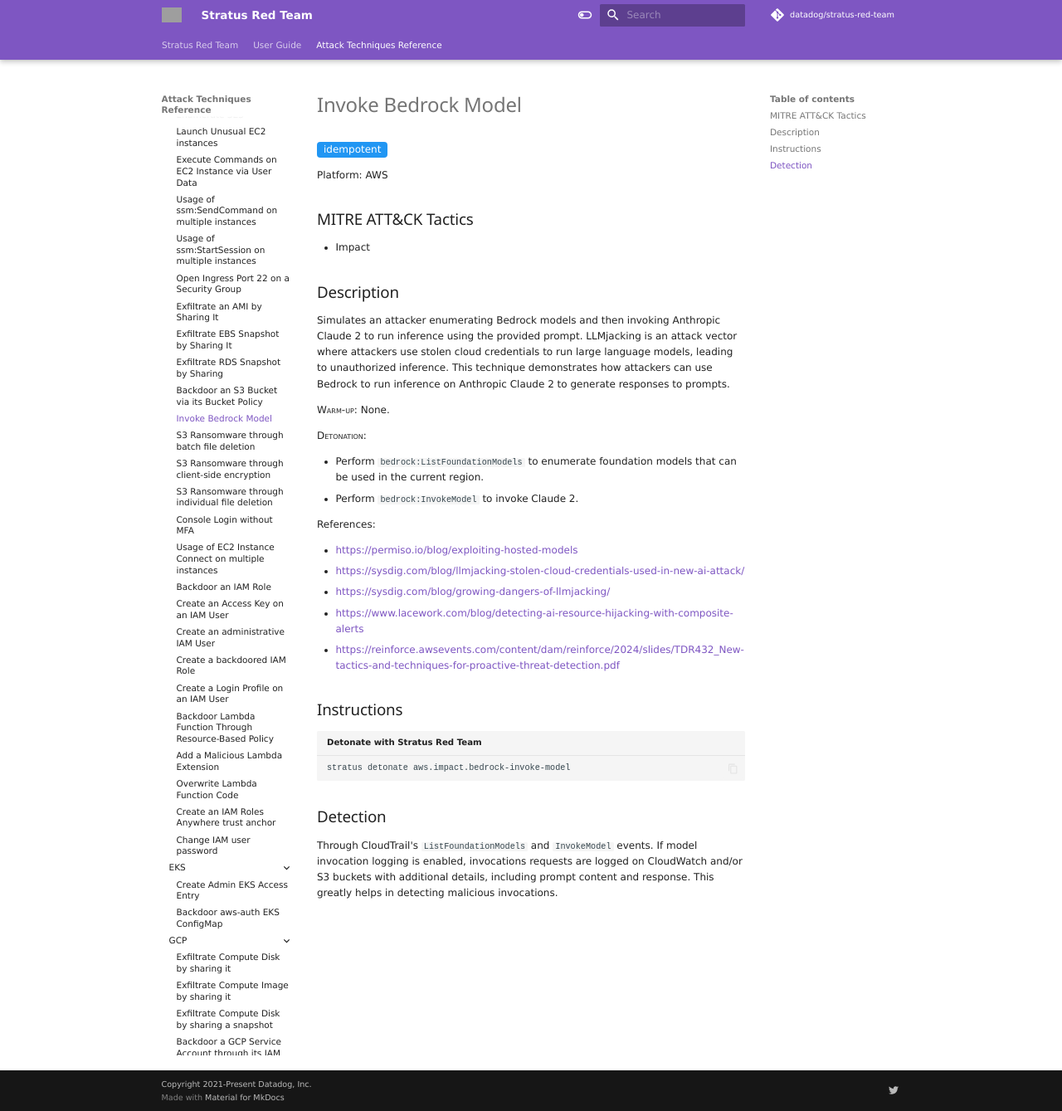
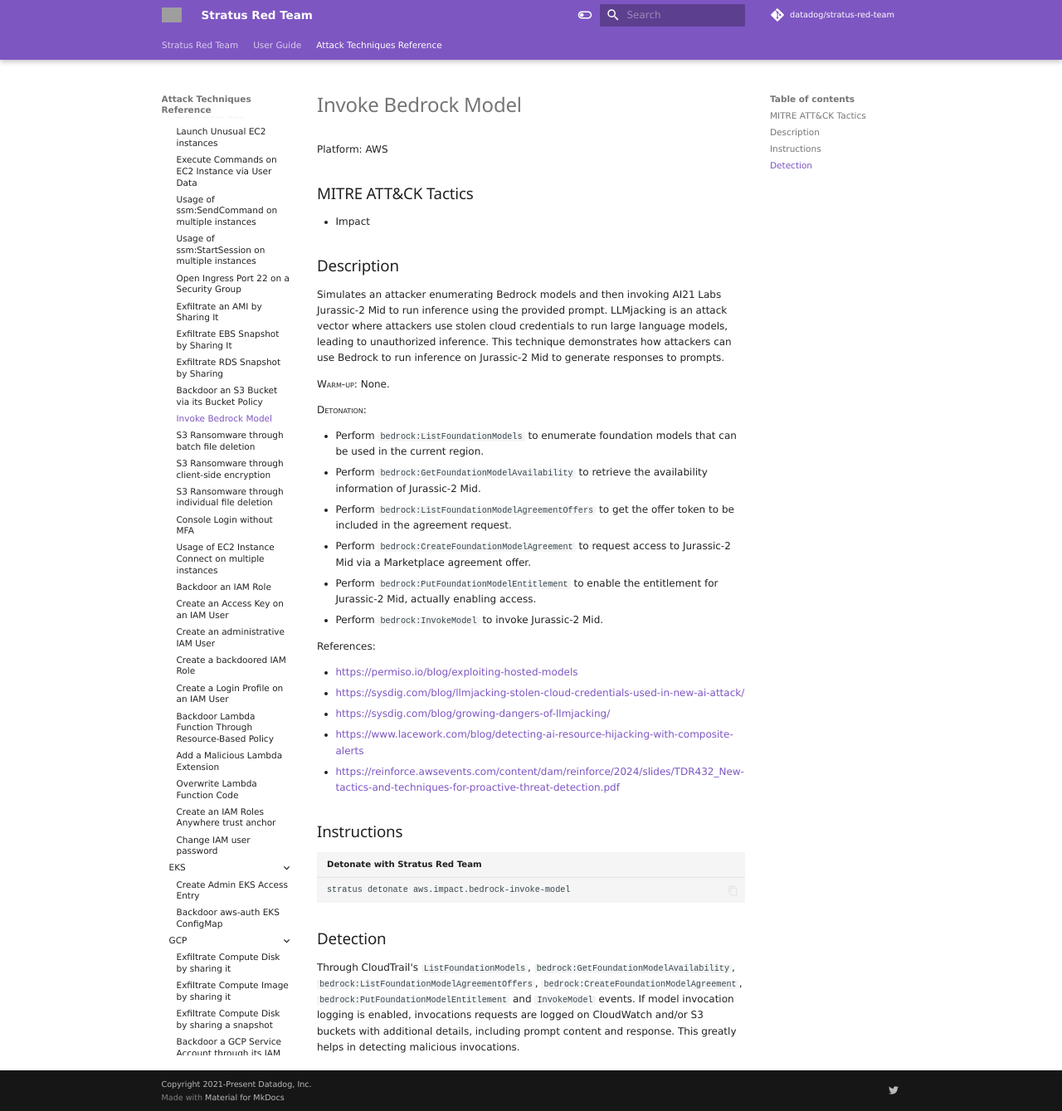
Before and after one commit to DataDog/stratus-red-team, an MkDocs documentation site: the page built from docs/attack-techniques/AWS/aws.impact.bedrock-invoke-model.md, in a window 1280 px wide and 1339 px high. Shown: the whole window at 83% size. Built offline with MkDocs 1.6.1 and Material for MkDocs 9.7.7, drawn with Linux system fonts in a browser that asks for light colours; nearby versions of some CDN libraries; library files that are not in the unit come from our copies; comment, search, counter and statistics services are not loaded; grey boxes are pictures that could not be loaded.

Commit message:
Autogen docs

```diff
--- a/docs/attack-techniques/AWS/aws.impact.bedrock-invoke-model.md
+++ b/docs/attack-techniques/AWS/aws.impact.bedrock-invoke-model.md
@@ -5,7 +5,7 @@
 # Invoke Bedrock Model
 
 
- <span class="smallcaps w3-badge w3-blue w3-round w3-text-white" title="This attack technique can be detonated multiple times">idempotent</span>
+
 
 Platform: AWS
 
@@ -17,14 +17,18 @@
 ## Description
 
 
-Simulates an attacker enumerating Bedrock models and then invoking Anthropic Claude 2 to run inference using the provided prompt. LLMjacking is an attack vector where attackers use stolen cloud credentials to run large language models, leading to unauthorized inference. This technique demonstrates how attackers can use Bedrock to run inference on Anthropic Claude 2 to generate responses to prompts.
+Simulates an attacker enumerating Bedrock models and then invoking AI21 Labs Jurassic-2 Mid to run inference using the provided prompt. LLMjacking is an attack vector where attackers use stolen cloud credentials to run large language models, leading to unauthorized inference. This technique demonstrates how attackers can use Bedrock to run inference on Jurassic-2 Mid to generate responses to prompts.
 
 <span style="font-variant: small-caps;">Warm-up</span>: None.
 
 <span style="font-variant: small-caps;">Detonation</span>:
 
 - Perform <code>bedrock:ListFoundationModels</code> to enumerate foundation models that can be used in the current region.
-- Perform <code>bedrock:InvokeModel</code> to invoke Claude 2.
+- Perform <code>bedrock:GetFoundationModelAvailability</code> to retrieve the availability information of Jurassic-2 Mid.
+- Perform <code>bedrock:ListFoundationModelAgreementOffers</code> to get the offer token to be included in the agreement request.
+- Perform <code>bedrock:CreateFoundationModelAgreement</code> to request access to Jurassic-2 Mid via a Marketplace agreement offer.
+- Perform <code>bedrock:PutFoundationModelEntitlement</code> to enable the entitlement for Jurassic-2 Mid, actually enabling access.
+- Perform <code>bedrock:InvokeModel</code> to invoke Jurassic-2 Mid.
 
 References:
 
@@ -43,5 +47,5 @@
 ## Detection
 
 
-Through CloudTrail's <code>ListFoundationModels</code> and <code>InvokeModel</code> events.
+Through CloudTrail's <code>ListFoundationModels</code>, <code>bedrock:GetFoundationModelAvailability</code>, <code>bedrock:ListFoundationModelAgreementOffers</code>, <code>bedrock:CreateFoundationModelAgreement</code>, <code>bedrock:PutFoundationModelEntitlement</code> and <code>InvokeModel</code> events.
 If model invocation logging is enabled, invocations requests are logged on CloudWatch and/or S3 buckets with additional details, including prompt content and response. This greatly helps in detecting malicious invocations.
--- a/docs/index.yaml
+++ b/docs/index.yaml
@@ -180,7 +180,7 @@
           mitreAttackTactics:
             - Impact
           platform: AWS
-          isIdempotent: true
+          isIdempotent: false
         - id: aws.impact.s3-ransomware-batch-deletion
           name: S3 Ransomware through batch file deletion
           isSlow: false
```
